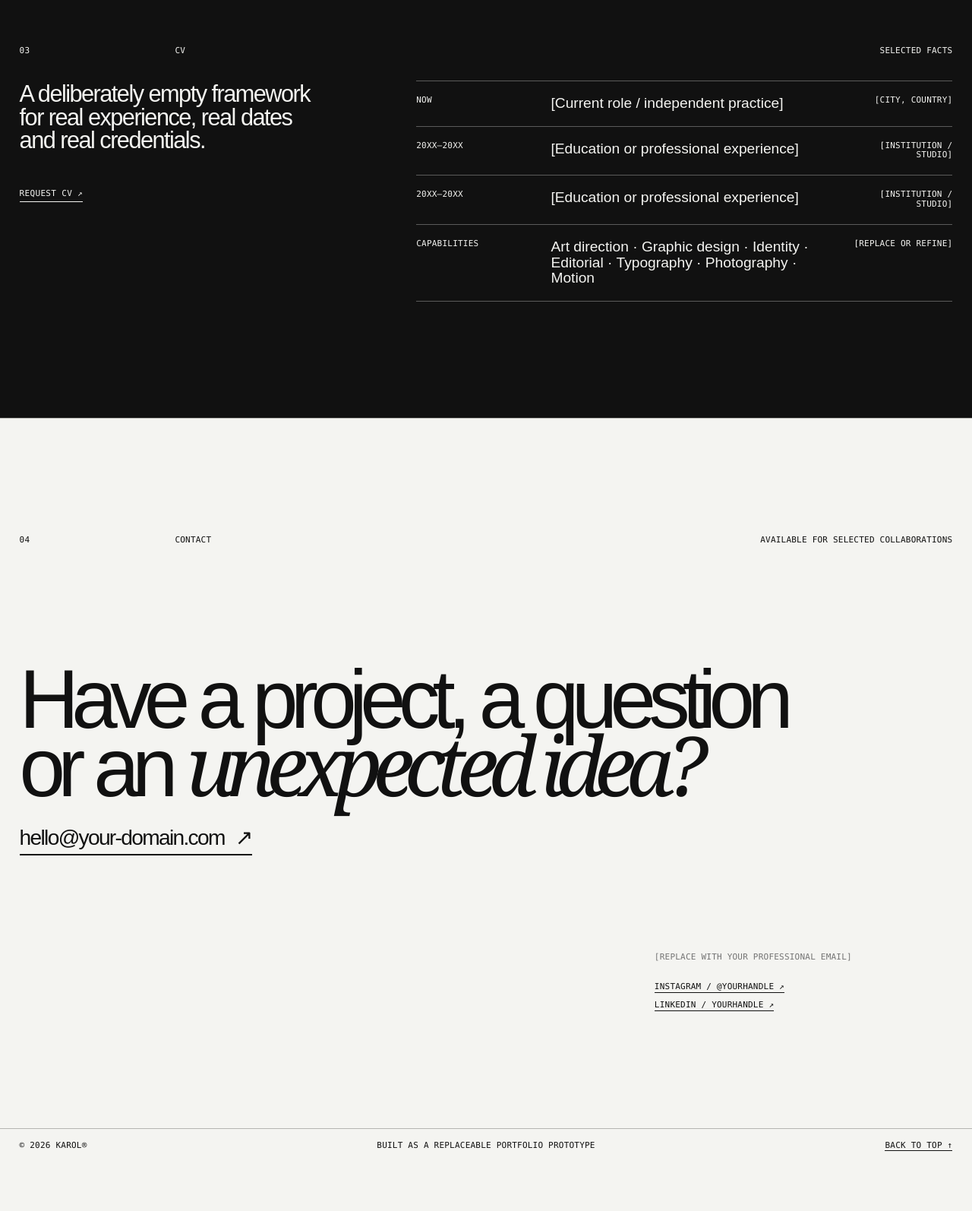
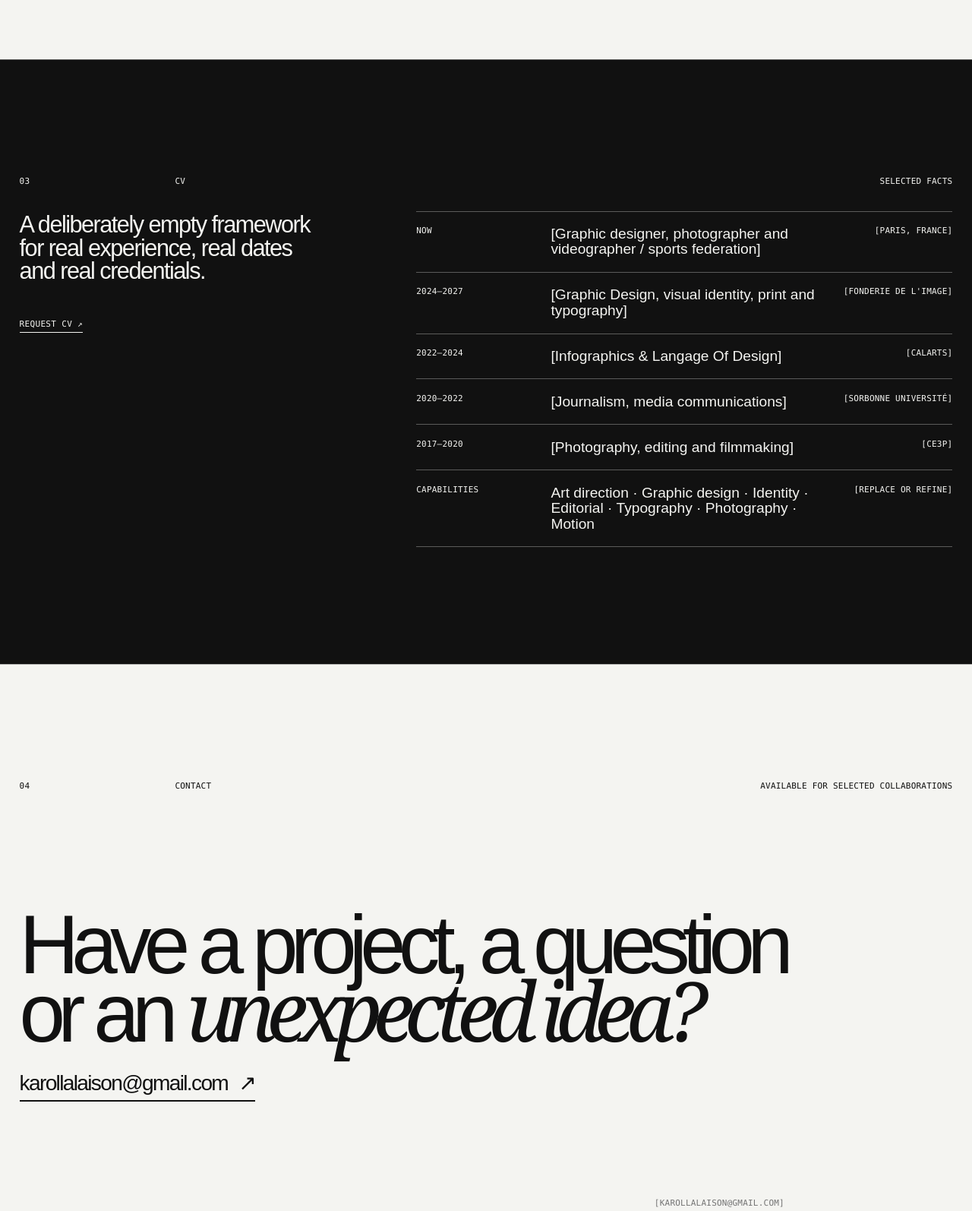
Before and after one commit to karoiel/KAROLPORTFOLIO, a plain HTML site: page index.html in a window 1280 px wide. Shown: the part 3060-4654 px from the top of the page at 76% size. Before the commit the page ends 4591 px from the top, so only its background shows below. Drawn offline with Linux system fonts and the light colour scheme.

Commit message:
Update index.html

```diff
--- a/index.html
+++ b/index.html
@@ -85,7 +85,7 @@
           <div class="section-label"><span>02</span><h2 id="about-title">About</h2><span>Approach</span></div>
           <p class="about__statement" data-reveal>Structure makes room for <em>attention.</em></p>
           <div class="about__copy">
-            <p>[Replace this placeholder with a concise introduction to KAROL’s practice, perspective, and working approach. Keep it personal, specific, and in KAROL’s own voice.]</p>
+            <p>[My practice is driven by an interest in visual language and composition. I approach each project as an opportunity to explore ideas, experiment with different approaches and build visual systems that are both meaningful and distinctive. I’m drawn to simplicity, structure and strong visual concepts, while leaving room for experimentation. Whether working with typography, images or printed matter, I aim to create work that communicates with clarity, intention and character.]</p>
             <p>Working across graphic design, visual identities, editorial systems, typography, photography and moving image.</p>
           </div>
           <div class="about__facts" aria-label="Areas of practice">
@@ -97,9 +97,11 @@
           <div class="section-label"><span>03</span><h2 id="cv-title">CV</h2><span>Selected facts</span></div>
           <div class="cv__intro"><p>A deliberately empty framework for real experience, real dates and real credentials.</p><a class="text-link" href="#contact">Request CV ↗</a></div>
           <div class="cv__table">
-            <div><span>Now</span><p>[Current role / independent practice]</p><em>[City, Country]</em></div>
-            <div><span>20XX—20XX</span><p>[Education or professional experience]</p><em>[Institution / Studio]</em></div>
-            <div><span>20XX—20XX</span><p>[Education or professional experience]</p><em>[Institution / Studio]</em></div>
+            <div><span>Now</span><p>[Graphic designer, photographer and videographer / sports federation]</p><em>[Paris, France]</em></div>
+            <div><span>2024—2027</span><p>[Graphic Design, visual identity, print and typography]</p><em>[Fonderie de l'image]</em></div>
+            <div><span>2022—2024</span><p>[Infographics & Langage Of Design]</p><em>[Calarts]</em></div>
+            <div><span>2020—2022</span><p>[Journalism, media communications]</p><em>[Sorbonne Université]</em></div>
+            <div><span>2017—2020</span><p>[Photography, editing and filmmaking]</p><em>[CE3P]</em></div>
             <div><span>Capabilities</span><p>Art direction · Graphic design · Identity · Editorial · Typography · Photography · Motion</p><em>[Replace or refine]</em></div>
           </div>
         </section>
@@ -108,9 +110,9 @@
           <div class="section-label"><span>04</span><h2 id="contact-title">Contact</h2><span>Available for selected collaborations</span></div>
           <div class="contact__main">
             <p>Have a project, a question<br />or an <em>unexpected idea?</em></p>
-            <a class="contact__email" href="mailto:hello@your-domain.com">hello@your-domain.com <span>↗</span></a>
+            <a class="contact__email" href="mailto:karollalaison@gmail.com">karollalaison@gmail.com <span>↗</span></a>
           </div>
-          <div class="contact__details"><p>[Replace with your professional email]</p><a href="https://www.instagram.com/yourhandle" target="_blank" rel="noreferrer">Instagram / @yourhandle ↗</a><a href="https://www.linkedin.com/in/yourhandle" target="_blank" rel="noreferrer">LinkedIn / yourhandle ↗</a></div>
+          <div class="contact__details"><p>[karollalaison@gmail.com]</p><a href="https://www.instagram.com/karollalsn" target="_blank" rel="noreferrer">Instagram / @karollalsn ↗</a><a href="https://www.linkedin.com/in/karol-l-52869b193" target="_blank" rel="noreferrer">LinkedIn / karol-l-52869b193 ↗</a></div>
         </section>
       </div>
 
```
